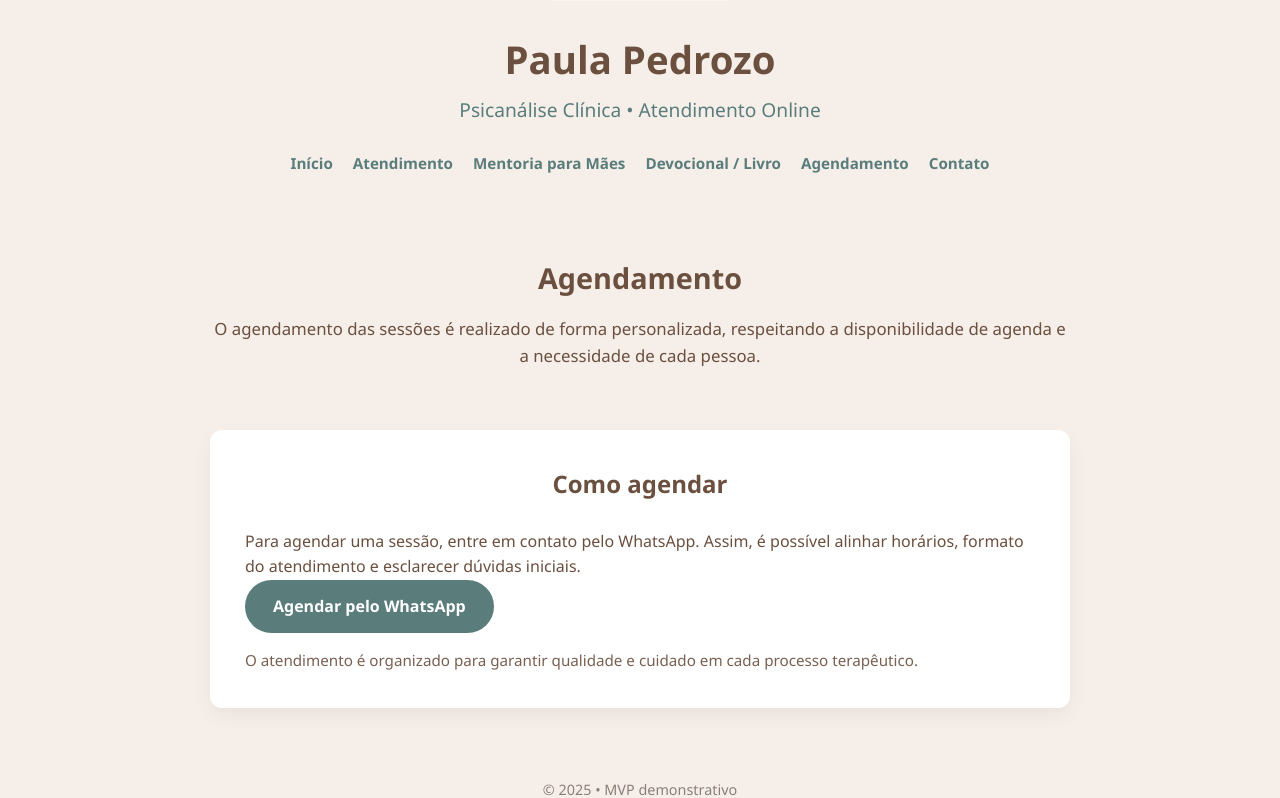
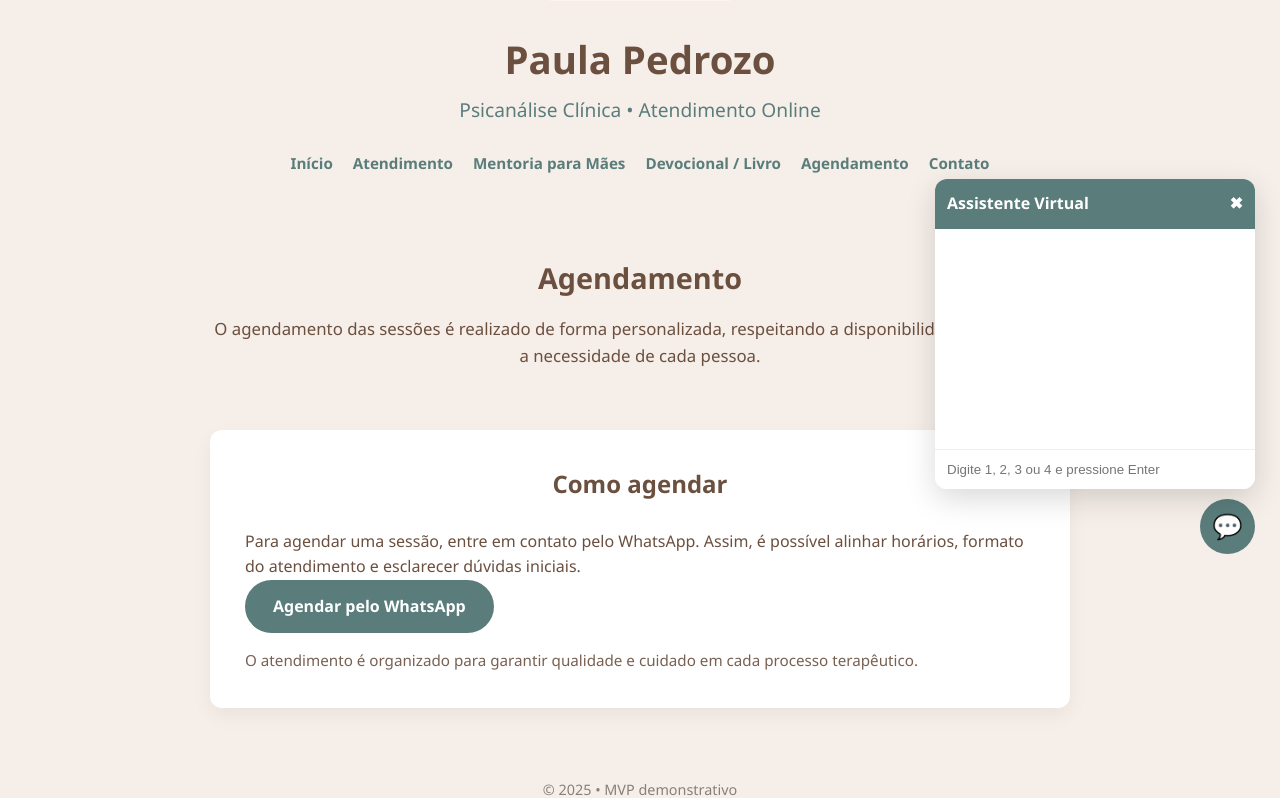
Before and after one commit to WilsonNous/paulapedrozo, a Flask app: page /agendamento in a window 1280 px wide. Shown: the part 221-1019 px from the top of the page. Run offline with Flask 3, Linux system fonts and the light colour scheme.

Commit message:
Add virtual assistant interface to base template

```diff
--- a/backend/templates/base.html
+++ b/backend/templates/base.html
@@ -59,5 +59,26 @@
     </p>
   </footer>
 
+  <!-- ================= ASSISTENTE VIRTUAL ================= -->
+  <div id="assistente-botao" title="Posso te ajudar?">💬</div>
+
+  <div id="assistente-janela" class="assistente-fechado">
+    <div class="assistente-header">
+      Assistente Virtual
+      <span id="assistente-fechar">✖</span>
+    </div>
+
+    <div id="assistente-mensagens"></div>
+
+    <input
+      type="text"
+      id="assistente-input"
+      placeholder="Digite 1, 2, 3 ou 4 e pressione Enter"
+    />
+  </div>
+
+  <!-- ================= JS ================= -->
+  <script src="{{ url_for('static', filename='js/assistente.js') }}"></script>
+
 </body>
 </html>
```
